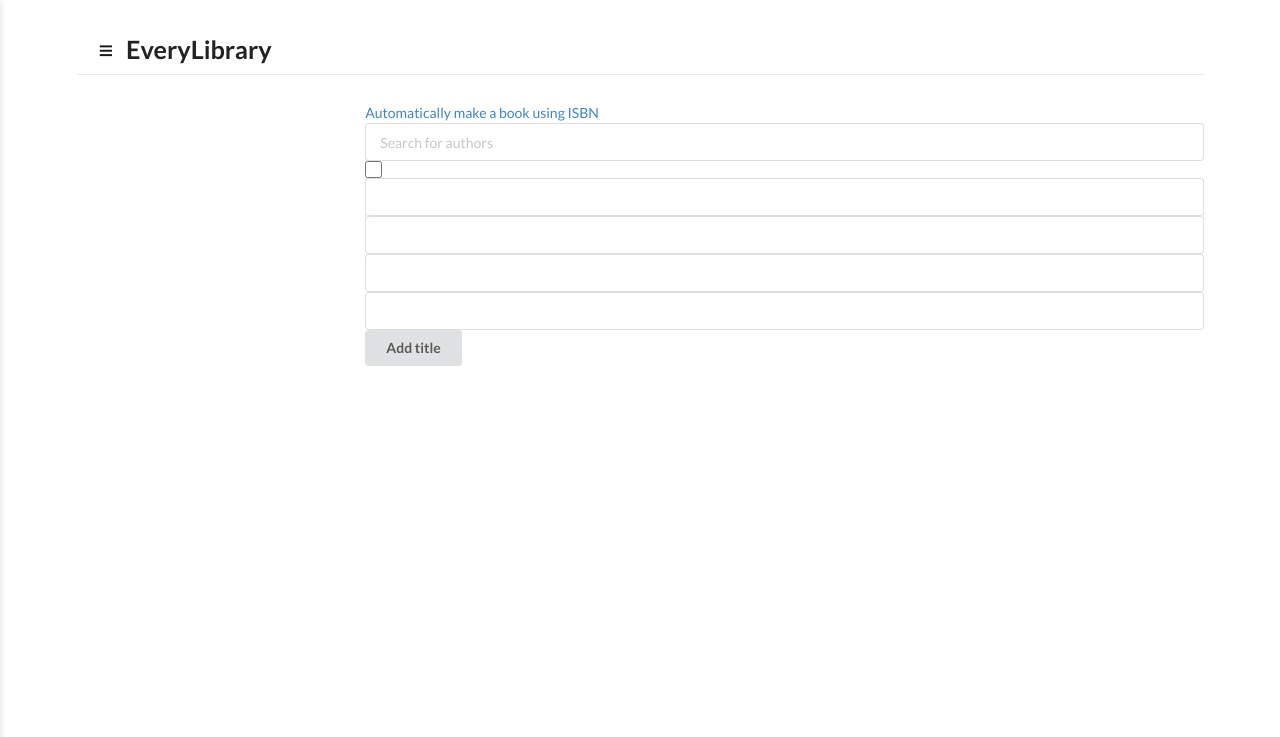
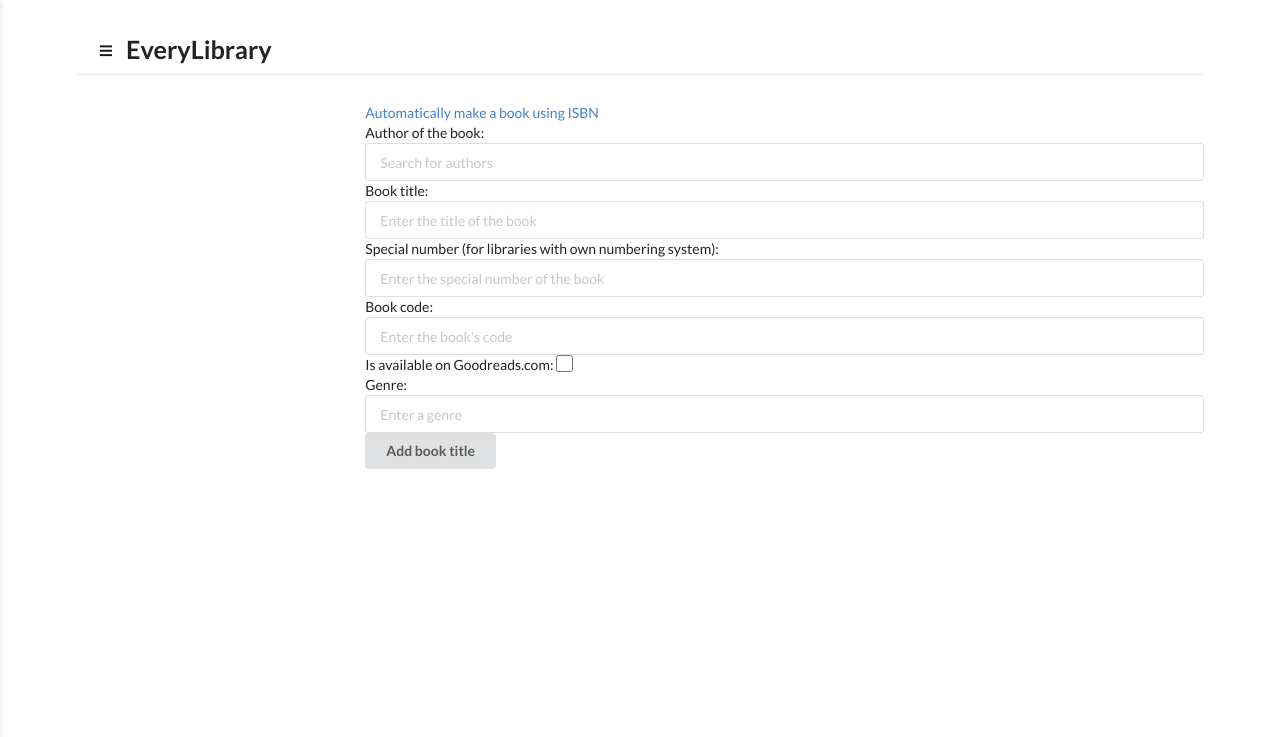
Before and after one commit to vikramdurai/django-library-tracker, a Django app: template templates/newpub.html in a window 1280 px wide. Shown: the top 737 px of the page. Run offline with Django 3.2, Linux system fonts and the light colour scheme; the template is opened without the code that fills it: values that come from a table or form of the project are taken from there, others are empty; parts of the project's set-up code (start-up, migrations or seed data) failed here and were passed over; some libraries are stand-ins or nearby versions.

Commit message:
ran out of commit messages

```diff
--- a/books/forms.py
+++ b/books/forms.py
@@ -31,26 +31,27 @@
 
 
 class NewBookForm(forms.Form):
-    PUBLICATION_CHOICES = [[i.id, i.title] for i in Publication.objects.all()]
-    publication = forms.ChoiceField(label="Publication/title", choices=PUBLICATION_CHOICES, widget=forms.Select(
-        attrs={"class": "ui search selection dropdown"}, choices=PUBLICATION_CHOICES))
+    publication = forms.CharField(label="", max_length=255, widget=forms.TextInput(
+        attrs={"class": "prompt", "placeholder": "Search for titles"}))
     acc = forms.CharField(label="Accession number", max_length=255)
 
 
 class NewPubForm(forms.Form):
-    author = forms.CharField(label="Author", max_length=255, widget=forms.TextInput(
+    author = forms.CharField(label="", max_length=255, widget=forms.TextInput(
         attrs={"class": "prompt", "placeholder": "Search for authors", "id": "b-author"}))
     avgood = forms.BooleanField(label="Available on Goodreads.com", required=False, widget=forms.CheckboxInput(
         attrs={"class": "ui checkbox"}))
     title = forms.CharField(label="Title", max_length=255, widget=forms.TextInput(
-        attrs={"id": "b-title"}
+        attrs={"id": "b-title", "placeholder": "Enter the title of the book"}
     ))
     sno = forms.IntegerField(label="Special Number", widget=forms.TextInput(
-        attrs={"id": "b-sno"}
+        attrs={"id": "b-sno", "placeholder": "Enter the special number of the book"}
     ))
-    code = forms.CharField(label="Book code", max_length=255)
+    code = forms.CharField(label="Book code", max_length=255, widget=forms.TextInput(
+        attrs={"placeholder": "Enter the book's code"}
+    ))
     genre = forms.CharField(label="Genre", max_length=255, widget=forms.TextInput(
-        attrs={"id": "b-genre"}
+        attrs={"id": "b-genre", "placeholder": "Enter a genre"}
     ))
 
 
--- a/templates/base.html
+++ b/templates/base.html
@@ -27,7 +27,7 @@
 <body>
     <div class="ui container main">
         <div class="ui stackable grid">
-            <div class="ui sixteen wide column">
+            <div class="ui sixteen wide column" class="sad">
                 <div class="ui text fluid menu" style="margin:0em;padding-top:0.5em;padding-bottom:0.5em;border-bottom:1px solid #e9e9e9;">
                     <a style="margin-left:1em;" id="hamburger-link" class="item"><i class="bars icon" style="color:#000;"></i></a>
 
@@ -39,10 +39,10 @@
                 </div>
 
             </div>
-            <div class="ui four wide column">
+            <div class="ui four wide column" id="sidebarui">
                 <div class="show-on-mobile" style="width:100%;">
                     <nav id="navSidebar">
-                        <div class="ui vertical fluid text menu" style="margin:0;">
+                        <div class="ui vertical fluid text menu" style="margin:0;margin-left:5%;">
                             <a href="{% url 'index' %}" class="active teal item">
                                 Dashboard
                             </a>
@@ -81,6 +81,21 @@
                     </nav>
                 </div>
                 <div id="navFade"></div>
+            </div>
+            <div class="ui twelve wide column" id="content">
+
+                {% block content %}
+                {% endblock %}
+            </div>
+        </div>
+    </div>
+</body>
+<style>
+    .main {
+        margin-top: 2em;
+    }
+</style>
+
 <script>
     $(document).ready(function () {
 
@@ -132,7 +147,7 @@
         }); // end open sidebar
 
         // sidebar close on content click
-                        $("#navFade").on("click", function () {
+        $("#content").on("click", function () {
             sidebar.velocity("reverse")
             dark.velocity(fadeOut, 300)
             main.velocity("reverse");
@@ -143,19 +158,4 @@
 
 </script>
 
-            </div>
-            <div class="ui twelve wide column">
-
-                {% block content %}
-                {% endblock %}
-            </div>
-        </div>
-    </div>
-</body>
-<style>
-    .main {
-        margin-top: 2em;
-    }
-</style>
-
 </html>
--- a/templates/newpub.html
+++ b/templates/newpub.html
@@ -2,7 +2,7 @@
 {% block content %}
 {% if success %}
 <p>Success! <a href="{% url 'newbook' %}">Add a book copy</a> of this publication</p>
-{% endif %}
+{% else %}
 <a href="#" onclick="reveal()">Automatically make a book using ISBN</a><br>
 <div id="isbn_div" style="display:none">
     <div class="ui input"><input type="text" id="isbn_input" placeholder="Insert the ISBN"></div>
@@ -10,19 +10,20 @@
     <!-- why, google, why must you own the internet like this -->
     powered by Google
     <br>
+    <br>
 </div>
 <form action="{% url 'newpublication' %}" method="POST" class="ui form">
     {% csrf_token %}
     <div class="ui search" id="authorsearch">
-        {{ form.author }}
+        Author of the book: {{ form.author }}
         <div class="results"></div>
     </div>
-    {{ form.avgood }}
-    {{ form.title }}
-    {{ form.sno }}
-    {{ form.code }}
-    {{ form.genre }}
-    <button type="submit" class="ui button submit">Add title</button>
+    Book title: {{ form.title }}
+    Special number (for libraries with own numbering system): {{ form.sno }}
+    Book code: {{ form.code }}
+    Is available on Goodreads.com: {{ form.avgood }} <br>
+    Genre: {{ form.genre }}
+    <button type="submit" class="ui button submit">Add book title</button>
 </form>
 <script>
     function reveal() {
@@ -43,15 +44,16 @@
                     // code: isbn_data.authors[0].split(" ")[0].slice(0, 1) + isbn_data.authors[0].split(" ")[1].slice(0, 1),
                     genre: (function () { return isbn_data["categories"] ? isbn_data["categories"] : "No data available" }()),
                 }
+                console.log(data);
                 $("#b-title").val(data.title);
-                $('#b-author').append('<option value="' + data.author + '" selected>' + data.author + '</option>');
+                $('#b-author').val(data.author);
                 $("#b-genre").val(data.genre);
             })
             .catch(err => {
                 console.log("An error occurred:", err)
             })
     }
-    $('.ui.search#b-author')
+    $('.ui.search#authorsearch')
         .search({
             // change search endpoint to a custom endpoint by manipulating apiSettings
             apiSettings: {
@@ -74,4 +76,5 @@
         })
         ;
 </script>
+{% endif %}
 {% endblock %}
```
Also changed, not shown: books/views.py (+7 -1 lines), templates/newbook.html (+29 -2 lines), templates/staff_home.html (+6 -4 lines). Lines whose indentation alone changed are shown as unchanged.
